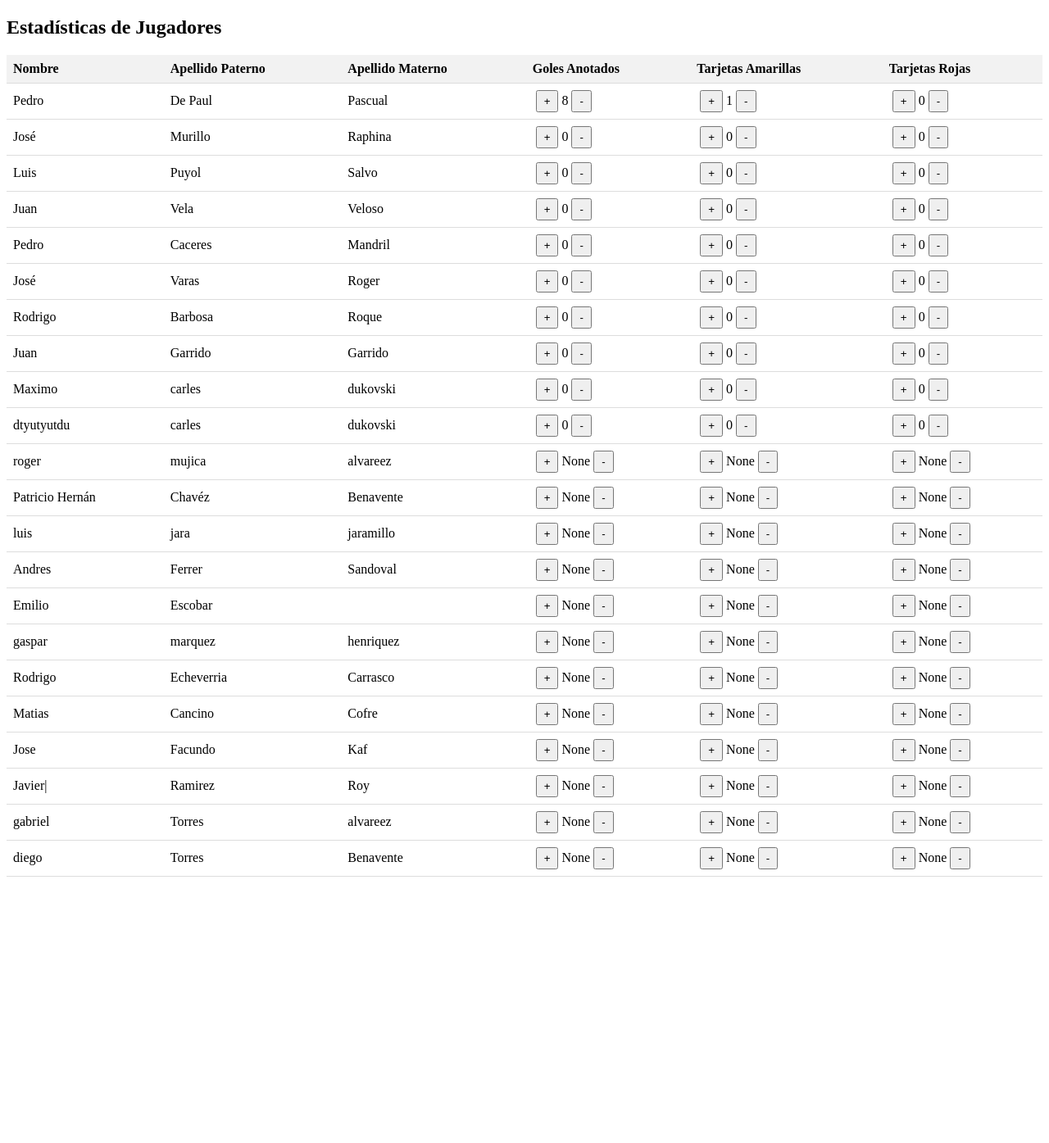
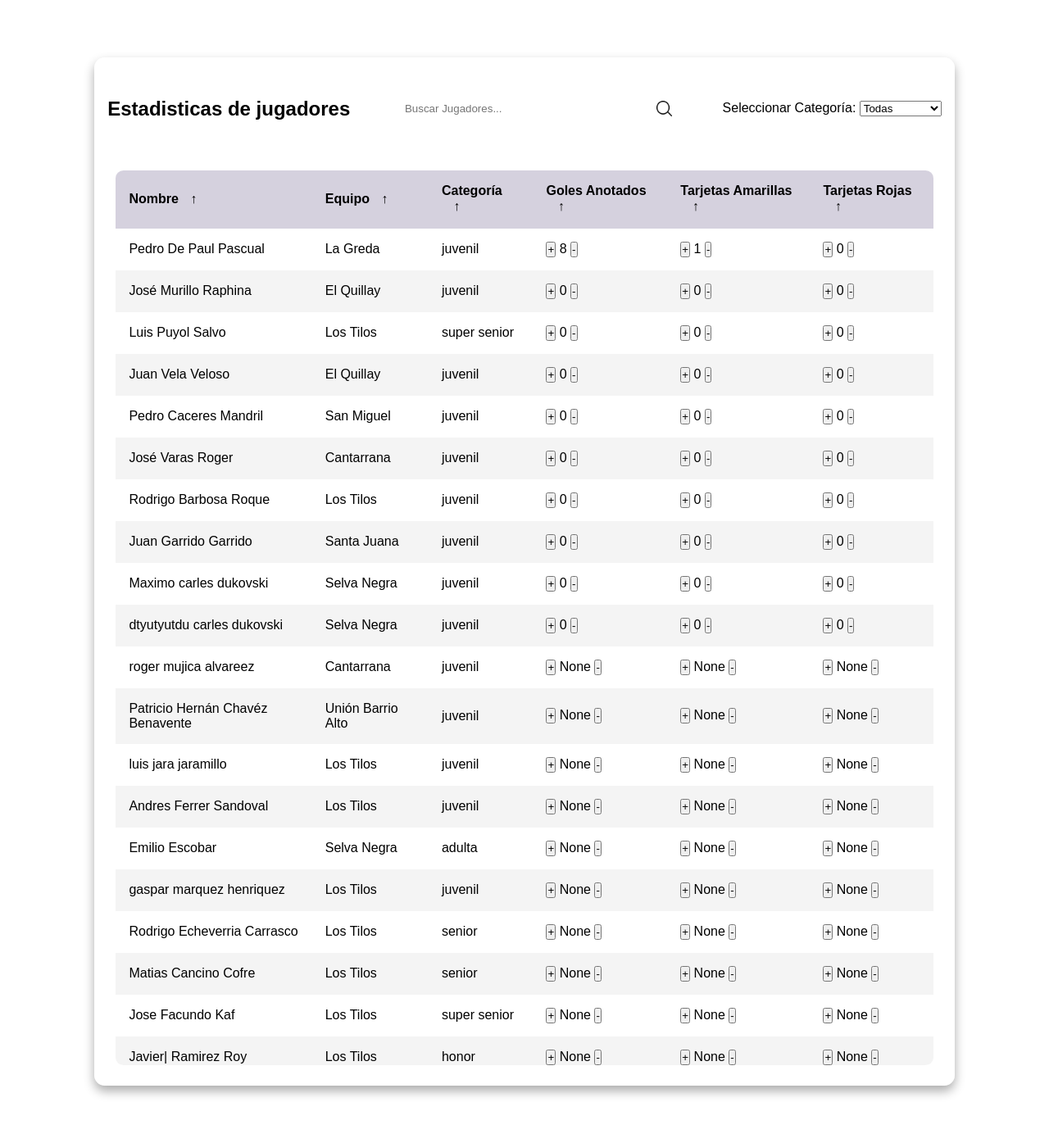
Before and after one commit to ericklagosj/Proyecto-final-futbol, a Flask app: page /admin-jugadores in a window 1280 px wide. Shown: the whole page at 82% size. Run offline with Flask 3, Linux system fonts and the light colour scheme; data comes from the database, SQL or seed files in the repository; some libraries are stand-ins or nearby versions.

Commit message:
actualice admin-jugadores

```diff
--- a/src/app.py
+++ b/src/app.py
@@ -29,16 +29,20 @@
 @app.route('/admin-jugadores')
 def obtener_estadisticas_jugadores():
     cur = mysql.connection.cursor()
-    # Consulta para obtener los datos de los jugadores y sus estadísticas
+    # Consulta para obtener los datos de los jugadores y sus estadísticas, incluyendo el nombre del equipo
     cur.execute("""
-        SELECT j.Nombre, j.Apellido_Paterno, j.Apellido_Materno, e.Goles_Anotados, e.Tarjetas_Amarillas, e.Tarjetas_Rojas
+        SELECT j.Nombre, j.Apellido_Paterno, j.Apellido_Materno, e.Goles_Anotados, e.Tarjetas_Amarillas, e.Tarjetas_Rojas, eq.Nombre AS Nombre_Equipo, c.Nombre AS Nombre_Categoria
         FROM jugador j
         LEFT JOIN est_jugador_c e ON j.ID = e.Jugador_ID
+        LEFT JOIN equipo eq ON j.Equipo_ID = eq.ID
+        LEFT JOIN categoria c ON j.Categoria_ID = c.ID
     """)
+
     jugadores = cur.fetchall()
     cur.close()
     # Renderiza la plantilla HTML y pasa los datos de los jugadores
     return render_template('adminjugadores.html', jugadores=jugadores)
+
 
 ######################################################################################################################
 @app.route('/actualizar-estadisticas', methods=["POST"])
@@ -374,7 +378,7 @@
 
     cur = mysql.connection.cursor()
     cur.execute("""
-        SELECT p.Resultado, p.Ubicacion, p.Fecha, e1.Nombre AS Equipo_Local, e2.Nombre AS Equipo_Visitante, c.Nombre AS Nombre_Categoria
+        SELECT p.Goles_Local, p.Goles_Visita, p.Ubicacion, p.Fecha, e1.Nombre AS Equipo_Local, e2.Nombre AS Equipo_Visitante, c.Nombre AS Nombre_Categoria
         FROM partido p
         JOIN equipo e1 ON p.Equipo_Local_ID = e1.ID
         JOIN equipo e2 ON p.Equipo_Visitante_ID = e2.ID
@@ -399,8 +403,125 @@
     # Renderizar el template con las categorías
     return render_template("resultados_partidos.html", categorias=categorias)
 
+##################################################################################
+
+# Ruta para obtener los goles de jugadores por jornada
+@app.route('/administrar_goles', methods=['GET', 'POST'])
+def administrar_goles():
+    if request.method == 'POST':
+        ID_jornada = request.form['ID_jornada']
+        ID_categoria = request.form['ID_categoria']
+
+        cur = mysql.connection.cursor()
+
+        # Consultar todos los enfrentamientos de la jornada y categoría seleccionadas
+        cur.execute("""
+            SELECT p.Equipo_Local_ID, p.Equipo_Visitante_ID, p.ID_jornada, p.ID_categoria,
+                   e1.Nombre AS Nombre_Local, e2.Nombre AS Nombre_Visitante
+            FROM partido p
+            JOIN equipo e1 ON p.Equipo_Local_ID = e1.ID
+            JOIN equipo e2 ON p.Equipo_Visitante_ID = e2.ID
+            WHERE p.ID_jornada = %s AND p.ID_categoria = %s
+        """, (ID_jornada, ID_categoria))
+        enfrentamientos = cur.fetchall()
+
+        # Lista para almacenar los jugadores del equipo local de cada enfrentamiento
+        jugadores_locales = []
+
+        # Lista para almacenar los jugadores del equipo visitante de cada enfrentamiento
+        jugadores_visitantes = []
+
+        # Consultar los jugadores de cada equipo para cada enfrentamiento
+        for enfrentamiento in enfrentamientos:
+            # Consultar los jugadores del equipo local para el enfrentamiento actual
+            cur.execute("""
+                SELECT j.ID, j.Nombre
+                FROM jugador j
+                JOIN equipo e ON j.Equipo_ID = e.ID
+                WHERE e.ID = %s AND e.Categoria_ID = %s
+            """, (enfrentamiento['Equipo_Local_ID'], ID_categoria))
+            jugadores_local = cur.fetchall()
+            jugadores_locales.append(jugadores_local)
+
+            # Consultar los jugadores del equipo visitante para el enfrentamiento actual
+            cur.execute("""
+                SELECT j.ID, j.Nombre
+                FROM jugador j
+                JOIN equipo e ON j.Equipo_ID = e.ID
+                WHERE e.ID = %s AND e.Categoria_ID = %s
+            """, (enfrentamiento['Equipo_Visitante_ID'], ID_categoria))
+            jugadores_visitante = cur.fetchall()
+            jugadores_visitantes.append(jugadores_visitante)
+
+        cur.close()
+
+        return render_template("administrar_goles.html", enfrentamientos=enfrentamientos, jugadores_locales=jugadores_locales, jugadores_visitantes=jugadores_visitantes)
+
+    else:
+        cur = mysql.connection.cursor()
+
+        # Consultar todas las jornadas disponibles
+        cur.execute("SELECT ID, Nombre FROM jornada")
+        jornadas = cur.fetchall()
+
+        # Consultar todas las categorías disponibles
+        cur.execute("SELECT ID, Nombre FROM categoria")
+        categorias = cur.fetchall()
+
+        cur.close()
+
+        return render_template("formulario_administrar_goles.html", jornadas=jornadas, categorias=categorias)
 
 
+@app.route('/guardar_goles', methods=['POST'])
+def guardar_goles():
+    if request.method == 'POST':
+        # Obtener los datos enviados desde el formulario
+        equipo_local_id = request.form['equipo_local_id']
+        equipo_visitante_id = request.form['equipo_visitante_id']
+        jornada_id = request.form['jornada_id']
+        categoria_id = request.form['categoria_id']
+
+        # Crear una conexión a la base de datos
+        cur = mysql.connection.cursor()
+
+        # Iterar sobre los datos de los goles marcados por los jugadores del equipo local
+        for jugador_id, goles in request.form.items():
+            if jugador_id.startswith('goles_local_'):
+                jugador_id = jugador_id.replace('goles_local_', '')  # Obtener el ID del jugador
+                # Insertar los goles del jugador en la tabla correspondiente de la base de datos
+                cur.execute("""
+                    INSERT INTO goles_jornada (ID_jugador, ID_jornada, goles)
+                    VALUES (%s, %s, %s)
+                """, (jugador_id, jornada_id, goles))
+
+        # Iterar sobre los datos de los goles marcados por los jugadores del equipo visitante
+        for jugador_id, goles in request.form.items():
+            if jugador_id.startswith('goles_visitante_'):
+                jugador_id = jugador_id.replace('goles_visitante_', '')  # Obtener el ID del jugador
+                # Insertar los goles del jugador en la tabla correspondiente de la base de datos
+                cur.execute("""
+                    INSERT INTO goles_jornada (ID_jugador, ID_jornada, goles)
+                    VALUES (%s, %s, %s)
+                """, (jugador_id, jornada_id, goles))
+
+        # Commit para guardar los cambios en la base de datos
+        mysql.connection.commit()
+
+        # Cerrar la conexión a la base de datos
+        cur.close()
+
+        # Redireccionar a la página de administrar goles
+        return redirect(url_for('administrar_goles'))
+
+    # En caso de que no se haya enviado una solicitud POST, redirigir a la página de administrar goles
+    else:
+        return redirect(url_for('administrar_goles'))
+
+
+#########################################################################################################################
+
+# Ruta para obtener los datos de los jugadores y sus estadísticas
 @app.route('/asistencia-jugadores')
 def mostrar_jugadores():
     cur = mysql.connection.cursor()
--- /dev/null
+++ b/src/static/css/adminjugadores.css
@@ -0,0 +1,317 @@
+* {
+    margin: 0;
+    padding: 0;
+
+    box-sizing: border-box;
+    font-family: sans-serif;
+}
+@media print {
+ .table, .table__body {
+  overflow: visible;
+  height: auto !important;
+  width: auto !important;
+ }
+}
+
+/*@page {
+    size: landscape;
+    margin: 0;
+}*/
+
+body {
+    min-height: 100vh;
+    display: flex;
+    justify-content: center;
+    align-items: center;
+}
+
+main.table {
+    width: 82vw;
+    height: 90vh;
+    background-color: #fff5;
+
+    backdrop-filter: blur(7px);
+    box-shadow: 0 .4rem .8rem #0005;
+    border-radius: .8rem;
+
+    overflow: hidden;
+}
+
+.table__header {
+    width: 100%;
+    height: 10%;
+    background-color: #fff4;
+    padding: .8rem 1rem;
+
+    display: flex;
+    justify-content: space-between;
+    align-items: center;
+}
+
+.table__header .input-group {
+    width: 35%;
+    height: 100%;
+    background-color: #fff5;
+    padding: 0 .8rem;
+    border-radius: 2rem;
+
+    display: flex;
+    justify-content: center;
+    align-items: center;
+
+    transition: .2s;
+}
+
+.table__header .input-group:hover {
+    width: 45%;
+    background-color: #fff8;
+    box-shadow: 0 .1rem .4rem #0002;
+}
+
+.table__header .input-group img {
+    width: 1.2rem;
+    height: 1.2rem;
+}
+
+.table__header .input-group input {
+    width: 100%;
+    padding: 0 .5rem 0 .3rem;
+    background-color: transparent;
+    border: none;
+    outline: none;
+}
+
+.table__body {
+    width: 95%;
+    max-height: calc(89% - 1.6rem);
+    background-color: #fffb;
+
+    margin: .8rem auto;
+    border-radius: .6rem;
+
+    overflow: auto;
+    overflow: overlay;
+}
+
+
+.table__body::-webkit-scrollbar{
+    width: 0.5rem;
+    height: 0.5rem;
+}
+
+.table__body::-webkit-scrollbar-thumb{
+    border-radius: .5rem;
+    background-color: #0004;
+    visibility: hidden;
+}
+
+.table__body:hover::-webkit-scrollbar-thumb{
+    visibility: visible;
+}
+
+
+table {
+    width: 100%;
+}
+
+td img {
+    width: 36px;
+    height: 36px;
+    margin-right: .5rem;
+    border-radius: 50%;
+
+    vertical-align: middle;
+}
+
+table, th, td {
+    border-collapse: collapse;
+    padding: 1rem;
+    text-align: left;
+}
+
+thead th {
+    position: sticky;
+    top: 0;
+    left: 0;
+    background-color: #d5d1defe;
+    cursor: pointer;
+    text-transform: capitalize;
+}
+
+tbody tr:nth-child(even) {
+    background-color: #0000000b;
+}
+
+tbody tr {
+    --delay: .1s;
+    transition: .5s ease-in-out var(--delay), background-color 0s;
+}
+
+tbody tr.hide {
+    opacity: 0;
+    transform: translateX(100%);
+}
+
+tbody tr:hover {
+    background-color: #fff6 !important;
+}
+
+tbody tr td,
+tbody tr td p,
+tbody tr td img {
+    transition: .2s ease-in-out;
+}
+
+tbody tr.hide td,
+tbody tr.hide td p {
+    padding: 0;
+    font: 0 / 0 sans-serif;
+    transition: .2s ease-in-out .5s;
+}
+
+tbody tr.hide td img {
+    width: 0;
+    height: 0;
+    transition: .2s ease-in-out .5s;
+}
+
+.status {
+    padding: .4rem 0;
+    border-radius: 2rem;
+    text-align: center;
+}
+
+.status.delivered {
+    background-color: #86e49d;
+    color: #006b21;
+}
+
+.status.cancelled {
+    background-color: #d893a3;
+    color: #b30021;
+}
+
+.status.pending {
+    background-color: #ebc474;
+}
+
+.status.shipped {
+    background-color: #6fcaea;
+}
+
+
+@media (max-width: 1000px) {
+    td:not(:first-of-type) {
+        min-width: 12.1rem;
+    }
+}
+
+thead th span.icon-arrow {
+    display: inline-block;
+    width: 1.3rem;
+    height: 1.3rem;
+    border-radius: 50%;
+    border: 1.4px solid transparent;
+
+    text-align: center;
+    font-size: 1rem;
+
+    margin-left: .5rem;
+    transition: .2s ease-in-out;
+}
+
+thead th:hover span.icon-arrow{
+    border: 1.4px solid #6c00bd;
+}
+
+thead th:hover {
+    color: #6c00bd;
+}
+
+thead th.active span.icon-arrow{
+    background-color: #6c00bd;
+    color: #fff;
+}
+
+thead th.asc span.icon-arrow{
+    transform: rotate(180deg);
+}
+
+thead th.active,tbody td.active {
+    color: #6c00bd;
+}
+
+.export__file {
+    position: relative;
+}
+
+.export__file .export__file-btn {
+    display: inline-block;
+    width: 2rem;
+    height: 2rem;
+    border-radius: 50%;
+    transition: .2s ease-in-out;
+}
+
+.export__file .export__file-btn:hover {
+    background-color: #fff;
+    transform: scale(1.15);
+    cursor: pointer;
+}
+
+.export__file input {
+    display: none;
+}
+
+.export__file .export__file-options {
+    position: absolute;
+    right: 0;
+
+    width: 12rem;
+    border-radius: .5rem;
+    overflow: hidden;
+    text-align: center;
+
+    opacity: 0;
+    transform: scale(.8);
+    transform-origin: top right;
+
+    box-shadow: 0 .2rem .5rem #0004;
+
+    transition: .2s;
+}
+
+.export__file input:checked + .export__file-options {
+    opacity: 1;
+    transform: scale(1);
+    z-index: 100;
+}
+
+.export__file .export__file-options label{
+    display: block;
+    width: 100%;
+    padding: .6rem 0;
+    background-color: #f2f2f2;
+
+    display: flex;
+    justify-content: space-around;
+    align-items: center;
+
+    transition: .2s ease-in-out;
+}
+
+.export__file .export__file-options label:first-of-type{
+    padding: 1rem 0;
+    background-color: #86e49d !important;
+}
+
+.export__file .export__file-options label:hover{
+    transform: scale(1.05);
+    background-color: #fff;
+    cursor: pointer;
+}
+
+.export__file .export__file-options img{
+    width: 2rem;
+    height: auto;
+}
--- a/src/templates/adminjugadores.html
+++ b/src/templates/adminjugadores.html
@@ -4,50 +4,61 @@
     <meta charset="UTF-8">
     <meta name="viewport" content="width=device-width, initial-scale=1.0">
     <title>Estadísticas de Jugadores</title>
-    <style>
-        table {
-            width: 100%;
-            border-collapse: collapse;
-        }
-        th, td {
-            padding: 8px;
-            text-align: left;
-            border-bottom: 1px solid #ddd;
-        }
-        th {
-            background-color: #f2f2f2;
-        }
-        tr:hover {
-            background-color: #f5f5f5;
-        }
-        .btn-group {
-            display: flex;
-            align-items: center;
-        }
-        .btn-group button {
-            padding: 4px 8px;
-            margin: 0 4px;
-        }
-    </style>
+    <link rel="stylesheet" type="text/css" href="/static/css/adminjugadores.css" />
+
 </head>
 <body>
 
-<h2>Estadísticas de Jugadores</h2>
+    <main class="table" id="customers_table">
+        <section class="table__header">
+            <h1>Estadisticas de jugadores</h1>
+            <div class="input-group">
+                <input type="search" id="search-input" placeholder="Buscar Jugadores..." />
+                <img src="/static/images/equipos/search.png" alt="" />
+            </div>
+            <!-- Opciones de exportación
+            <div class="export__file">
+                <label for="export-file" class="export__file-btn" title="Exportar Archivo"></label>
+                <input type="checkbox" id="export-file">
+                <div class="export__file-options">
+                    <label>Exportar como &nbsp; &#10140;</label>
+                    <label for="export-file" id="toPDF">PDF <img src="/static/images/equipos/pdf.png" alt=""></label>
+                    <label for="export-file" id="toJSON">JSON <img src="/static/images/equipos/json.png" alt=""></label>
+                    <label for="export-file" id="toCSV">CSV <img src="/static/images/equipos/csv.png" alt=""></label>
+                    <label for="export-file" id="toEXCEL">EXCEL <img src="/static/images/equipos/excel.png" alt=""></label>
+                </div>
+            </div>-->
+            <div class="category-filter">
+                <label for="category-select">Seleccionar Categoría:</label>
+                <select id="category-select">
+                    <option value="all">Todas</option>
+                    <option value="1">Juvenil</option>
+                    <option value="2">Adulta</option>
+                    <option value="3">Senior</option>
+                    <option value="4">Super Senior</option>
+                    <option value="5">Honor</option>
+                </select>
+            </div>
 
+        </section>
+
+        <section class="table__body">
             <table>
+                <thead>
                     <tr>
-      <th>Nombre</th>
-      <th>Apellido Paterno</th>
-      <th>Apellido Materno</th>
-      <th>Goles Anotados</th>
-      <th>Tarjetas Amarillas</th>
-      <th>Tarjetas Rojas</th>
+                        <th>Nombre<span class="icon-arrow">&UpArrow;</span></th>
+                        <th>Equipo<span class="icon-arrow">&UpArrow;</span></th>
+                        <th>Categoría<span class="icon-arrow">&UpArrow;</span></th>
+                        <th>Goles Anotados<span class="icon-arrow">&UpArrow;</span></th>
+                        <th>Tarjetas Amarillas<span class="icon-arrow">&UpArrow;</span></th>
+                        <th>Tarjetas Rojas<span class="icon-arrow">&UpArrow;</span></th>
                     </tr>
+                </thead>
                 {% for jugador in jugadores %}
                 <tr>
-      <td>{{ jugador.Nombre }}</td>
-      <td>{{ jugador.Apellido_Paterno }}</td>
-      <td>{{ jugador.Apellido_Materno }}</td>
+                    <td>{{ jugador.Nombre }} {{ jugador.Apellido_Paterno }} {{ jugador.Apellido_Materno }}</td>
+                    <td>{{ jugador.Nombre_Equipo }}</td>
+                    <td>{{ jugador.Nombre_Categoria }}</td>
                     <td>
                         <div class="btn-group">
                             <button onclick="actualizarEstadisticas('{{ jugador.Nombre }}', '{{ jugador.Apellido_Paterno }}', '{{ jugador.Apellido_Materno }}', 'goles', 'aumentar')">+</button>
@@ -72,6 +83,8 @@
                 </tr>
                 {% endfor %}
               </table>
+        </section>
+    </main>
 
     <script>
     function actualizarEstadisticas(nombre, apellidoPaterno, apellidoMaterno, tipo, accion) {
@@ -104,4 +117,6 @@
     </script>
 
 </body>
+<script src="/static/js/filtro.js"></script>
+<script src="/static/js/listar_jugadores.js"></script>
 </html>
```
Also changed, not shown: src/templates/administrar_goles.html (added, +91 -0 lines), src/templates/formulario_administrar_goles.html (added, +30 -0 lines), src/templates/resultados_partidos.html (+7 -2 lines). Lines whose indentation alone changed are shown as unchanged.
